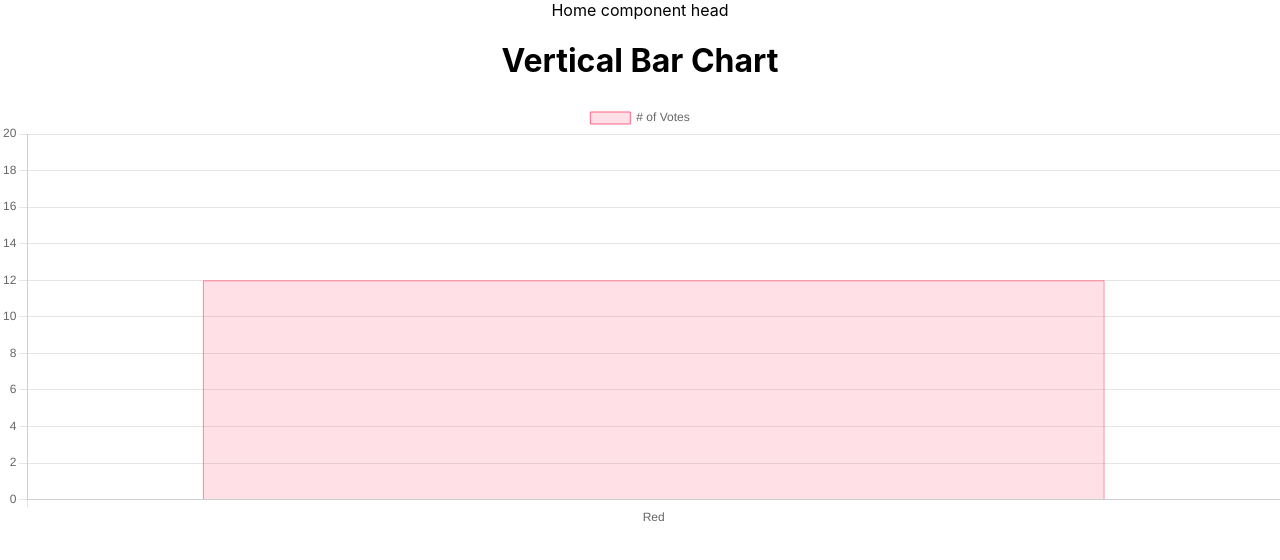
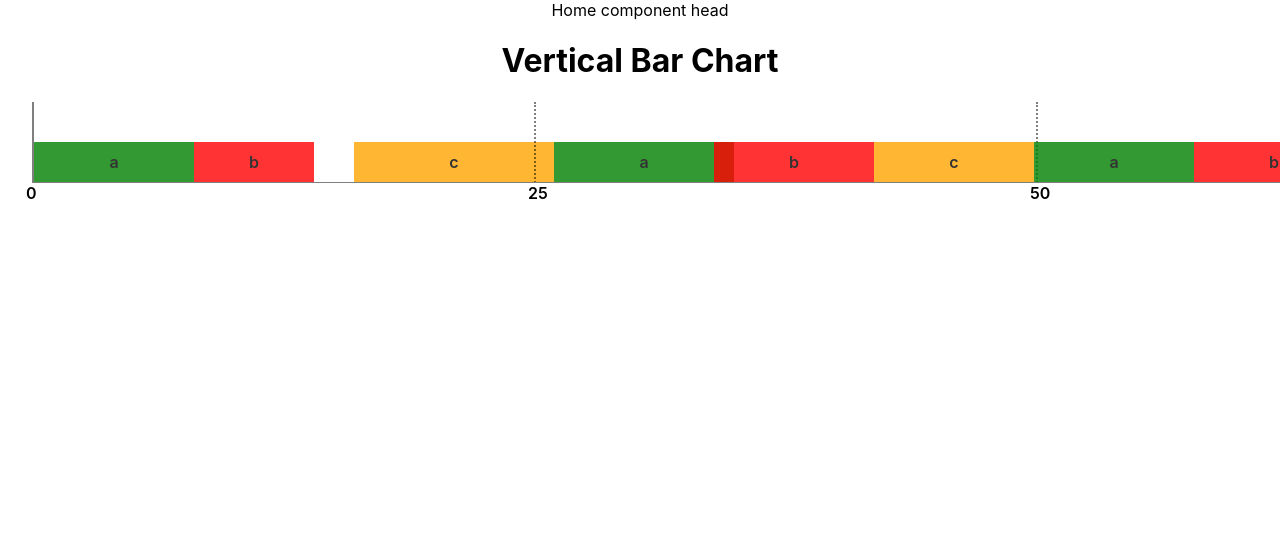
Before and after one commit to Bendimeth/Cyclic-Executive-Scheduling, a React (Create React App) app: page / in a window 1280 px wide. Shown: the top 560 px of the page. Built offline with nearby package versions, Linux system fonts and the light colour scheme.

Commit message:
Added custom chart component

```diff
--- a/src/App.tsx
+++ b/src/App.tsx
@@ -1,3 +1,4 @@
+import React from 'react';
 import logo from './logo.svg';
 import {Home} from './components/core/Home'
 import './App.css';
--- a/src/components/core/Chart.tsx
+++ b/src/components/core/Chart.tsx
@@ -1,64 +1,213 @@
 import { ChartOptions } from 'chart.js';
 import React, { FC } from 'react';
 import { Bar } from 'react-chartjs-2'
-import styled from 'styled-components';
+import styled, { css } from 'styled-components';
+
+const taskColor: any = {
+  a: 'green',
+  b: 'red',
+  c: 'orange'
+}
+
+interface IChartData {
+  majorCycle: number;
+  cycles: {
+    from: number;
+    to: number;
+    tasks: {
+      from: number;
+      to: number;
+      name: string;
+    }[];
+  }[];
+}
 
 const ChartWrapper = styled.div`
-    overflow-x: scroll;
-    /* height: 300px;
-    width: 100%; */
+    height: 100%;
+    width: 100%;
+    box-sizing: border-box;
+    font-weight: 600;
+`;
+
+const MajorCycleWrapper = styled.div`
+  width: calc(100% - 4rem);
+  overflow-x: auto;
+  height: 150px;
+  position: absolute;
+  padding: 0 2rem;
+`;
+
+const MajorCycle = styled.div`
+  display: flex;
+  position: absolute;
+`;
+
+
+const TaskTile = styled.div<{ offset: number; width: number; name: string }>`
+  position: absolute;
+  display: flex;
+  align-items: center;
+  justify-content: center;
+  height: 40px;
+  bottom: 0;
+  opacity: .8;
+  left: ${props => props.offset * 20}px;
+  width: ${props => props.width * 20}px;
+  background: ${props => taskColor[props.name]};
+  z-index: 1;
+  transition: opacity .4s ease-in;
+  margin: 0 0 1px 2px;
+  &:after {
+    content: '${props => props.width}';
+    position: absolute;
+    display: flex;
+    justify-content: center;
+    align-items: center;
+    width: calc(100% - 2px);
+    height: 100%;
+    bottom: -40px;
+    transition: opacity .4s ease-in;
+    border-left: 2px dotted rgba(0, 0, 0, .5);
+    border-right: 2px dotted rgba(0, 0, 0, .5);
+    background: rgba(0, 0, 0, .05);
+    z-index: 3;
+    opacity: 0;
+  }
+  &:hover {
+    opacity: 1;
+    z-index: 3;
+    &:after {
+      opacity: 1;
+    }
+  }
+`;
+
+const MinorCycle = styled.div<{ width: number; isStart: boolean, isEnd: boolean }>`
+  border-left: ${props => props.isStart ? '2px solid' : '2px dotted'} rgba(0,0,0, .5);
+  border-right: ${props => props.isEnd && '2px solid'} rgba(0,0,0, .5);
+  border-bottom: 1px solid rgba(0,0,0, .5);
+  display: flex;
+  width: ${props => props.width * 20}px;
+  height: 80px;
+  z-index: 2;
+`;
+
+
+const Period = styled.div<{ isEnd?: boolean }>`
+  position: absolute;
+  bottom: -1.25rem;
+  margin: 0 0 0 -.5rem;
+  align-self: flex-end;
+  font-weight: 600;
+  ${props => props.isEnd && css`
+    position: relative;
+  `}
 `;
 
 export const Chart: FC = () => {
-  const mockData = {
-    labels: ['Red'],
-    datasets: [
-      {
-        label: '# of Votes',
-        data: [12, 19, 3, 5, 2, 3],
-        backgroundColor: [
-          'rgba(255, 99, 132, 0.2)',
-          'rgba(54, 162, 235, 0.2)',
-          'rgba(255, 206, 86, 0.2)',
-          'rgba(75, 192, 192, 0.2)',
-          'rgba(153, 102, 255, 0.2)',
-          'rgba(255, 159, 64, 0.2)',
-        ],
-        borderColor: [
-          'rgba(255, 99, 132, 1)',
-          'rgba(54, 162, 235, 1)',
-          'rgba(255, 206, 86, 1)',
-          'rgba(75, 192, 192, 1)',
-          'rgba(153, 102, 255, 1)',
-          'rgba(255, 159, 64, 1)',
-        ],
-        borderWidth: 1,
-      },
-    ],
-  };
 
-  const options: any = {
-    scales: {
-      yAxes: [
-        {
-          ticks: {
-            beginAtZero: true,
-          },
-        },
-      ],
-    },
-  };
+  const mockData: IChartData = {
+    majorCycle: 100,
+    cycles: [{
+      from: 0,
+      to: 25,
+      tasks: [{
+        name: 'a',
+        from: 0,
+        to: 8
+      }, {
+        name: 'b',
+        from: 8,
+        to: 14
+      }, {
+        name: 'c',
+        from: 16,
+        to: 26
+      }]
+    }, {
+      from: 25,
+      to: 50,
+      tasks: [{
+        name: 'a',
+        from: 26,
+        to: 35
+      }, {
+        name: 'b',
+        from: 34,
+        to: 42
+      }, {
+        name: 'c',
+        from: 42,
+        to: 50
+      }]
+    }, {
+      from: 50,
+      to: 75,
+      tasks: [{
+        name: 'a',
+        from: 50,
+        to: 58
+      }, {
+        name: 'b',
+        from: 58,
+        to: 66
+      }, {
+        name: 'c',
+        from: 66,
+        to: 74
+      }]
+    }, {
+      from: 75,
+      to: 100,
+      tasks: [{
+        name: 'a',
+        from: 74,
+        to: 82
+      }, {
+        name: 'b',
+        from: 82,
+        to: 90
+      }, {
+        name: 'c',
+        from: 90,
+        to: 98
+      }]
+    }]
+  }
 
   return (
     <ChartWrapper>
       <div className='header'>
         <h1 className='title'>Vertical Bar Chart</h1>
       </div>
-      <Bar
-        data={mockData}
-        width={'300px'}
-        height={'100px'}
-        />
+      <MajorCycleWrapper>
+        <MajorCycle>
+          {mockData.cycles.map(cycle => (
+            <MinorCycle
+              key={cycle.from}
+              width={cycle.to - cycle.from}
+              isStart={cycle.from === 0}
+              isEnd={cycle.to === mockData.majorCycle}
+            >
+              <Period>{cycle.from}</Period>
+              {cycle.tasks.map(task => (
+                <TaskTile
+                  key={cycle.from + task.name}
+                  width={task.to - task.from}
+                  offset={task.from}
+                  name={task.name}
+                >
+                  {task.name}
+                </TaskTile>
+              ))}
+            </MinorCycle>
+
+          ))}
+          <Period isEnd>{mockData.majorCycle}</Period>
+        </MajorCycle>
+      </MajorCycleWrapper>
+
+
     </ChartWrapper>
   );
 }
--- a/src/components/core/Home.tsx
+++ b/src/components/core/Home.tsx
@@ -5,8 +5,8 @@ import { Chart } from './Chart';
 const HomeWrapper = styled.div`
   display: flex;
   flex-direction: column;
-  width: 100%;
-  height: 100%;
+  width: 100vw;
+  height: 100vh;
 `;
 
 export const Home: FC = () => {
```
Also changed, not shown: .eslintrc.json.
